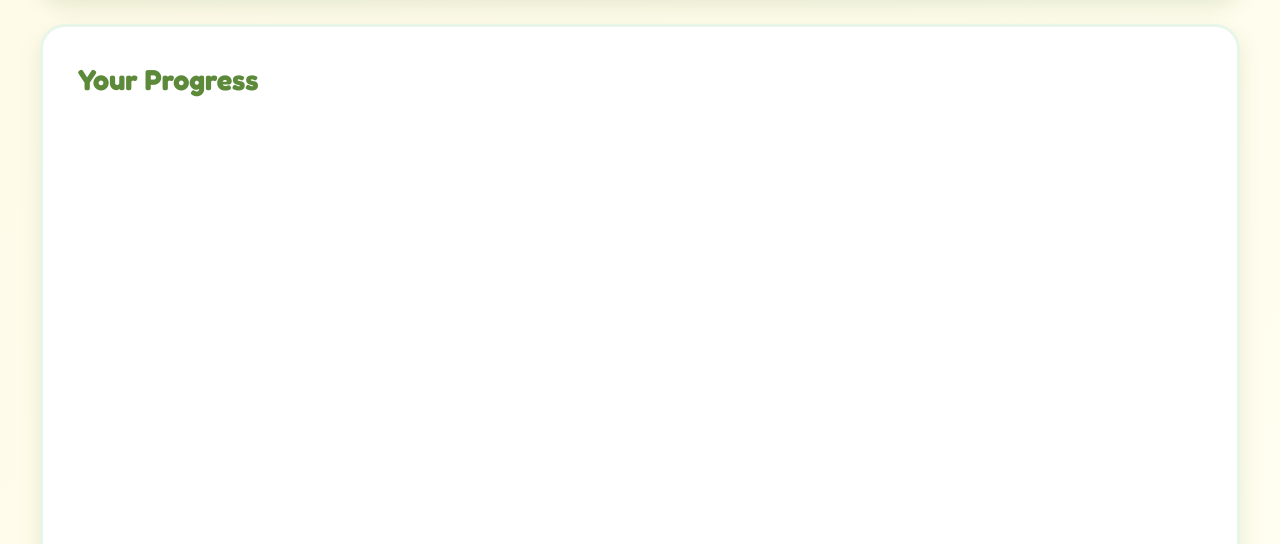
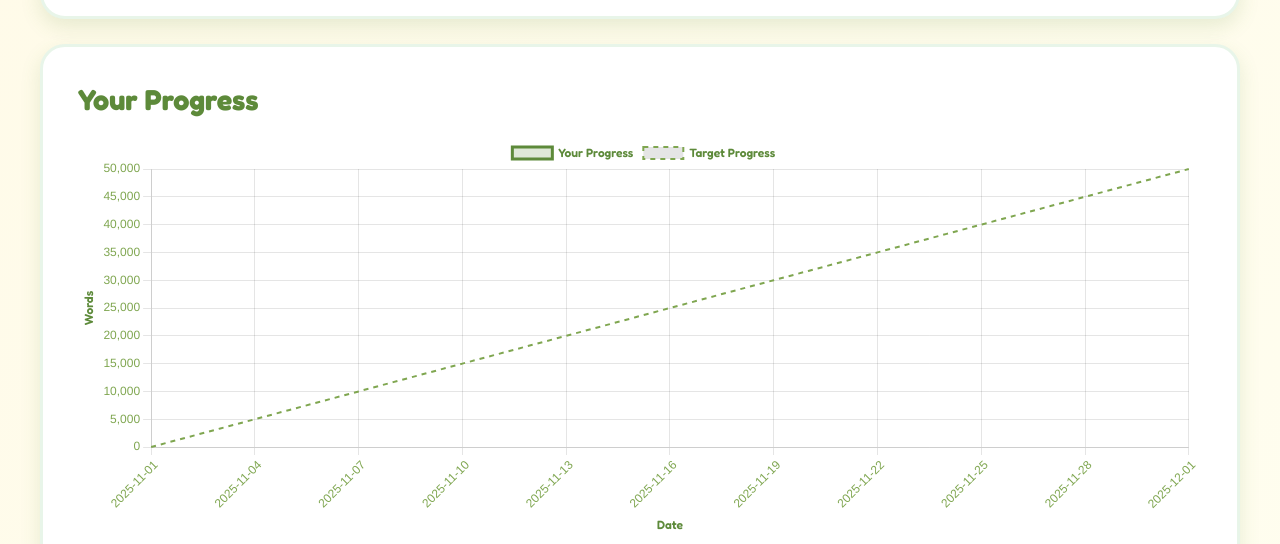
Before and after one commit to aphinn/Novel-Writing-Tracker, a plain HTML site: page index.html in a window 1280 px wide. Shown: the part 1318-1862 px from the top of the page. Drawn offline with nearby package versions, Linux system fonts and the light colour scheme.

Commit message:
Add files via upload

```diff
--- a/index.html
+++ b/index.html
@@ -369,7 +369,11 @@
     </div>
 
     <script>
-       const firebaseConfig = {
+        // ========================================
+        // FIREBASE CONFIGURATION
+        // ========================================
+        // Replace this with your Firebase config from the Firebase Console
+        const firebaseConfig = {
   apiKey: "AIzaSyAGYHWJ5EHzeGyXZpLMCK8_eiXm2As0bKw",
   authDomain: "word-tracker-964d4.firebaseapp.com",
   databaseURL: "https://word-tracker-964d4-default-rtdb.firebaseio.com",
@@ -802,3 +806,75 @@
                                 color: '#5D8A3A',
                                 font: {
                                     family: 'Fredoka',
+                                    weight: 600
+                                }
+                            },
+                            ticks: {
+                                maxRotation: 45,
+                                minRotation: 45,
+                                maxTicksLimit: 15,
+                                color: '#7FA650'
+                            }
+                        },
+                        y: {
+                            beginAtZero: true,
+                            title: {
+                                display: true,
+                                text: 'Words',
+                                color: '#5D8A3A',
+                                font: {
+                                    family: 'Fredoka',
+                                    weight: 600
+                                }
+                            },
+                            ticks: {
+                                callback: function(value) {
+                                    return value.toLocaleString();
+                                },
+                                color: '#7FA650'
+                            }
+                        }
+                    },
+                    plugins: {
+                        legend: {
+                            labels: {
+                                font: {
+                                    family: 'Fredoka',
+                                    weight: 600
+                                },
+                                color: '#5D8A3A'
+                            }
+                        },
+                        tooltip: {
+                            callbacks: {
+                                label: function(context) {
+                                    return context.dataset.label + ': ' + context.parsed.y.toLocaleString() + ' words';
+                                }
+                            }
+                        }
+                    }
+                }
+            });
+        }
+
+        // ========================================
+        // INITIALIZATION
+        // ========================================
+        window.addEventListener('DOMContentLoaded', async () => {
+            await loadData();
+            document.getElementById('entryDate').valueAsDate = new Date();
+            updateDisplay();
+            updateFriendsList();
+        });
+// Make key functions accessible globally for inline onclick handlers
+window.addEntry = addEntry;
+window.clearEntries = clearEntries;
+window.saveUsername = saveUsername;
+window.setGoal = setGoal;
+window.addFriendByUsername = addFriendByUsername;
+window.clearFriends = clearFriends;
+window.removeFriend = removeFriend;
+
+    </script>
+</body>
+</html>
```
